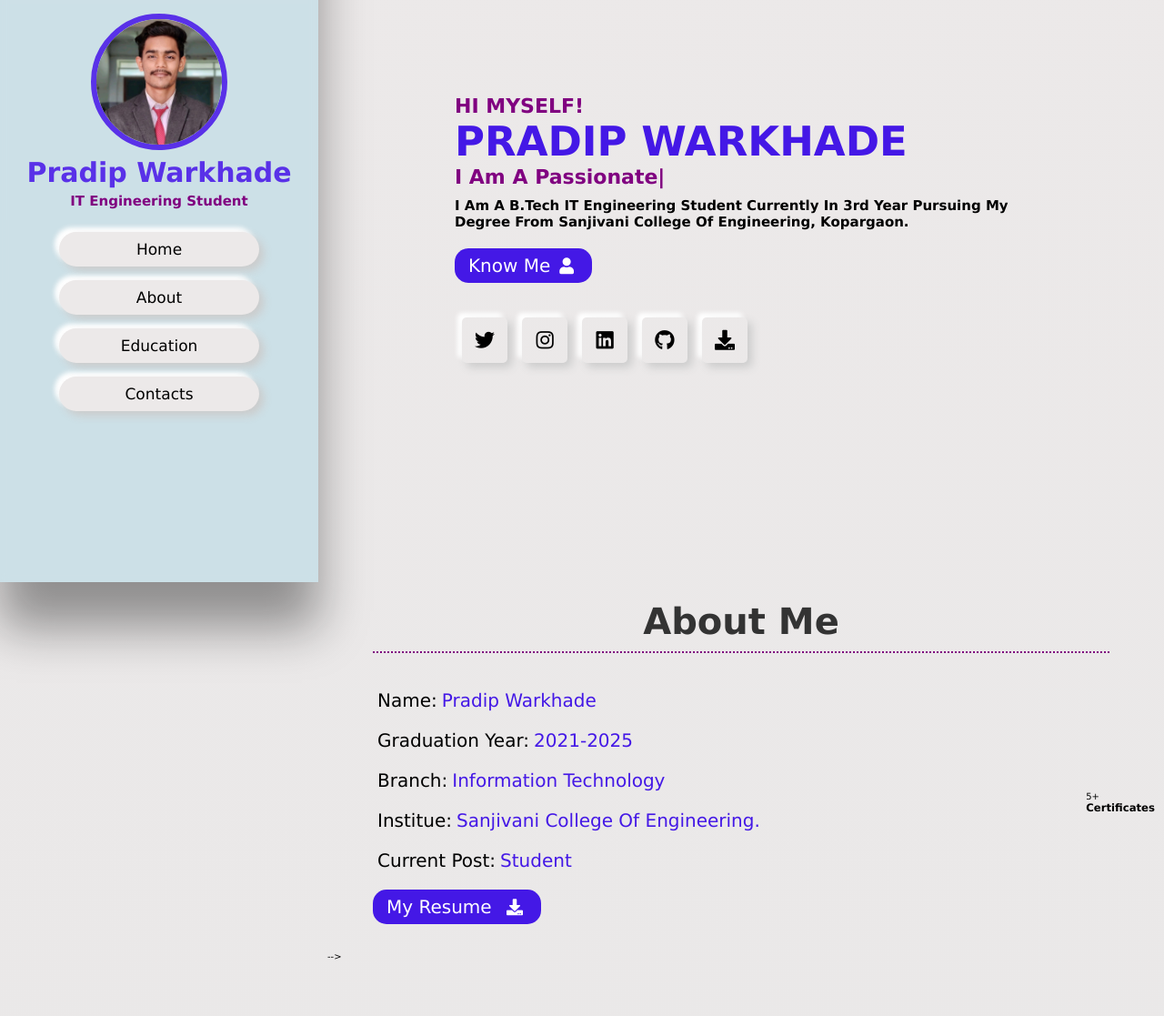
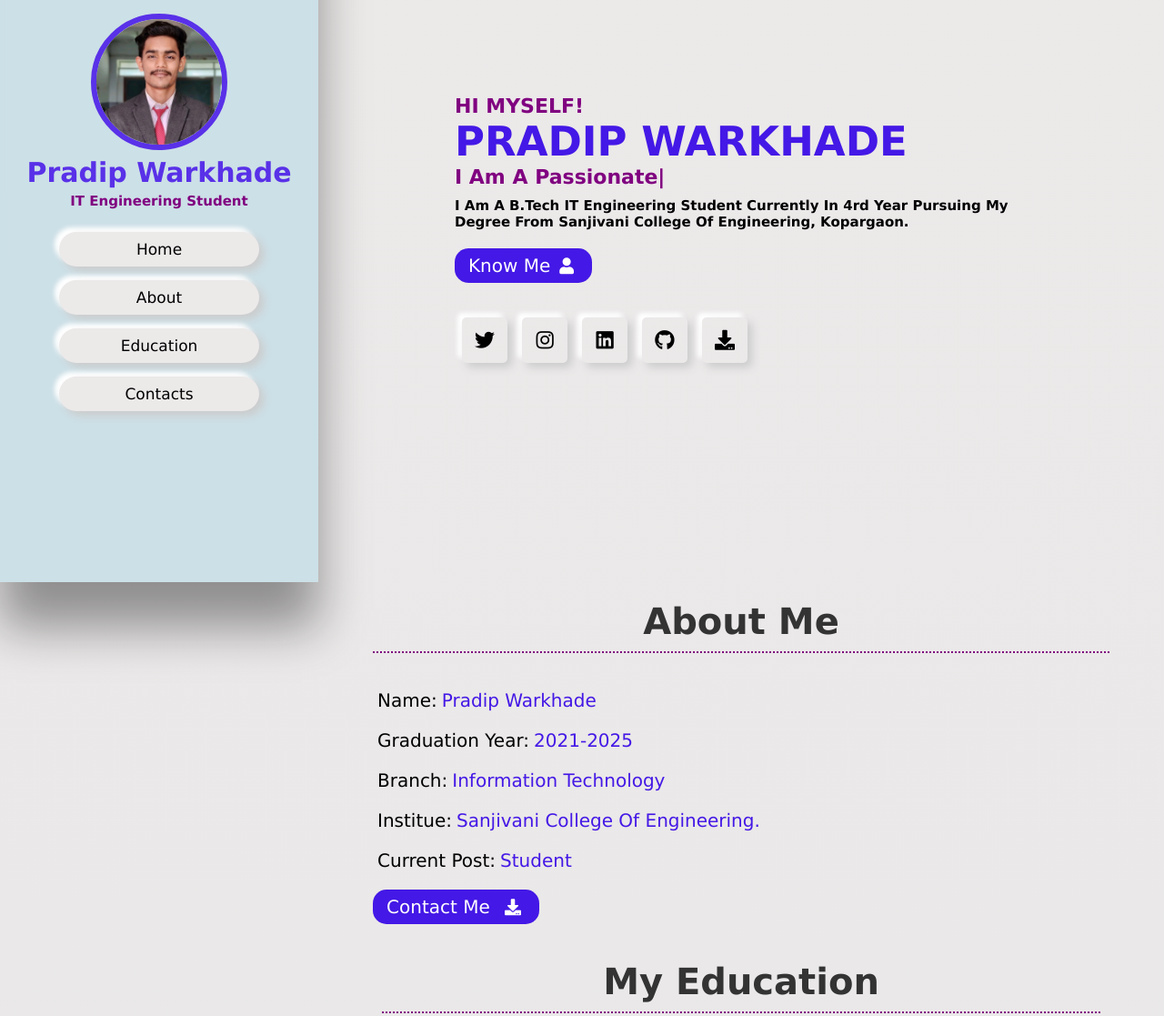
Before and after one commit to pradip292/portfolio_pradip292, a plain HTML site: page index.html in a window 1280 px wide. Shown: the part 160-1277 px from the top of the page at 91% size. Drawn offline with nearby package versions, Linux system fonts and the light colour scheme.

Commit message:
Update index.html

```diff
--- a/index.html
+++ b/index.html
@@ -40,7 +40,7 @@
         <h3>HI MYSELF!</h3>
         <h2>PRADIP WARKHADE</h2>
         <h3 class="post">i am <span class="typing-text"></span></h3>
-        <p>I am a B.Tech IT Engineering Student Currently in 3rd Year pursuing my degree from Sanjivani College of
+        <p>I am a B.Tech IT Engineering Student Currently in 4rd Year pursuing my degree from Sanjivani College of
             Engineering, Kopargaon.</p>
         <a class="know" href="#about"><button class="btn">Know Me<i class="fas fa-user"></i></button></a>
 
@@ -69,8 +69,7 @@
                 <h3 data-aos="slide-left"><span>Institue:</span>Sanjivani College of Engineering.</h3>
                 <h3 data-aos="slide-right"><span>Current Post:</span>Student</h3>
                 <a data-aos="flip-right"
-                    href="https://drive.google.com/file/d/1Ehqu-fkaNNK5wtuHxaqQrWli8H9mpND8/view?usp=drive_link"
-                    target="_blank"><button class="btn">My Resume <i class="fas fa-download"></i></button></a>
+                    href="https://www.linkedin.com/in/pradip292/"><button class="btn">Contact Me <i class="fas fa-download"></i></button></a>
             </div>
 <!--             <div class="counter">
                 <div class="box" data-aos="slide-right" data-aos-duration="1000">
@@ -88,15 +87,15 @@
                 <div class="box" data-aos="slide-right">
                     <span>2 star</span>
                     <h3>on Leetcode</h3>
-                </div> -->
+                </div>
                 <div class="box" data-aos="slide-left">
                     <span>5+</span>
                     <h3>Certificates</h3>
                 </div>
             </div>
- -->
+
         </div>
-    </section>
+    </section> -->
     <!-- about section end -->
 
     <!-- education section starts -->
```
